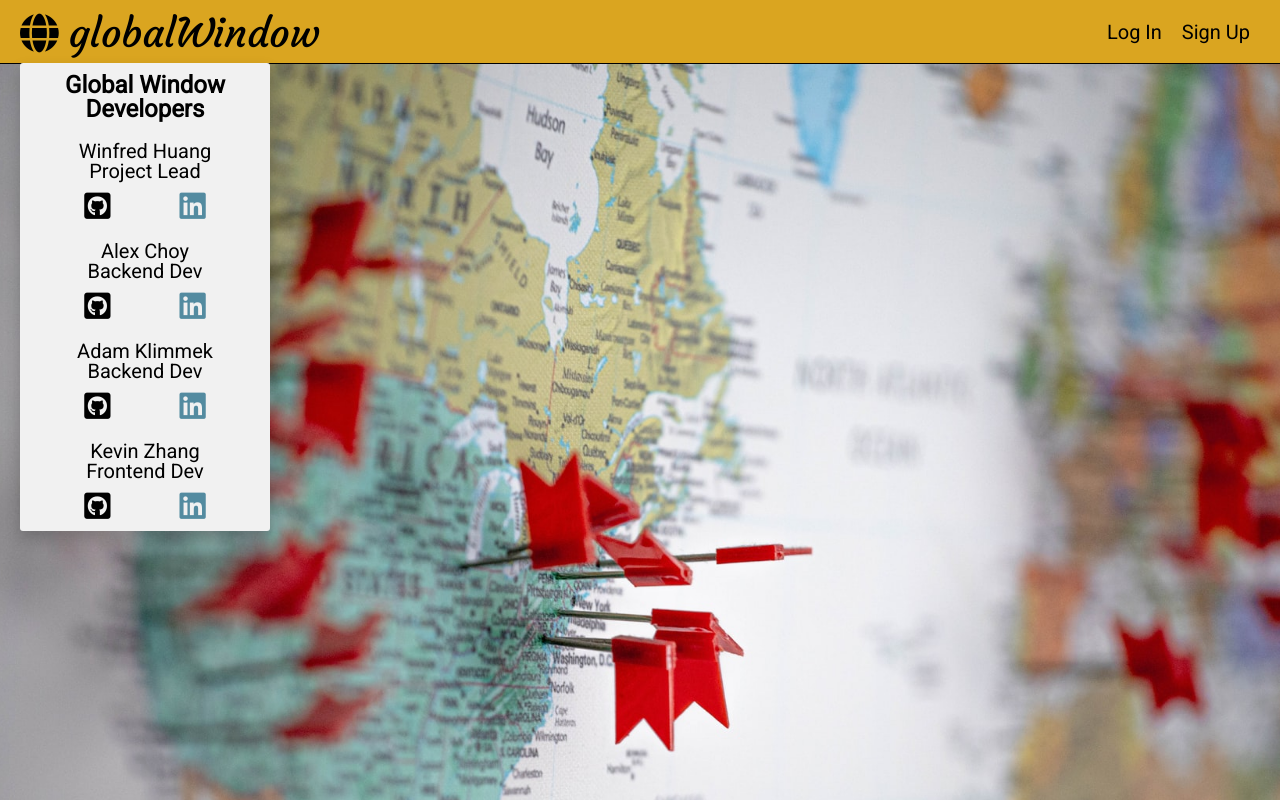
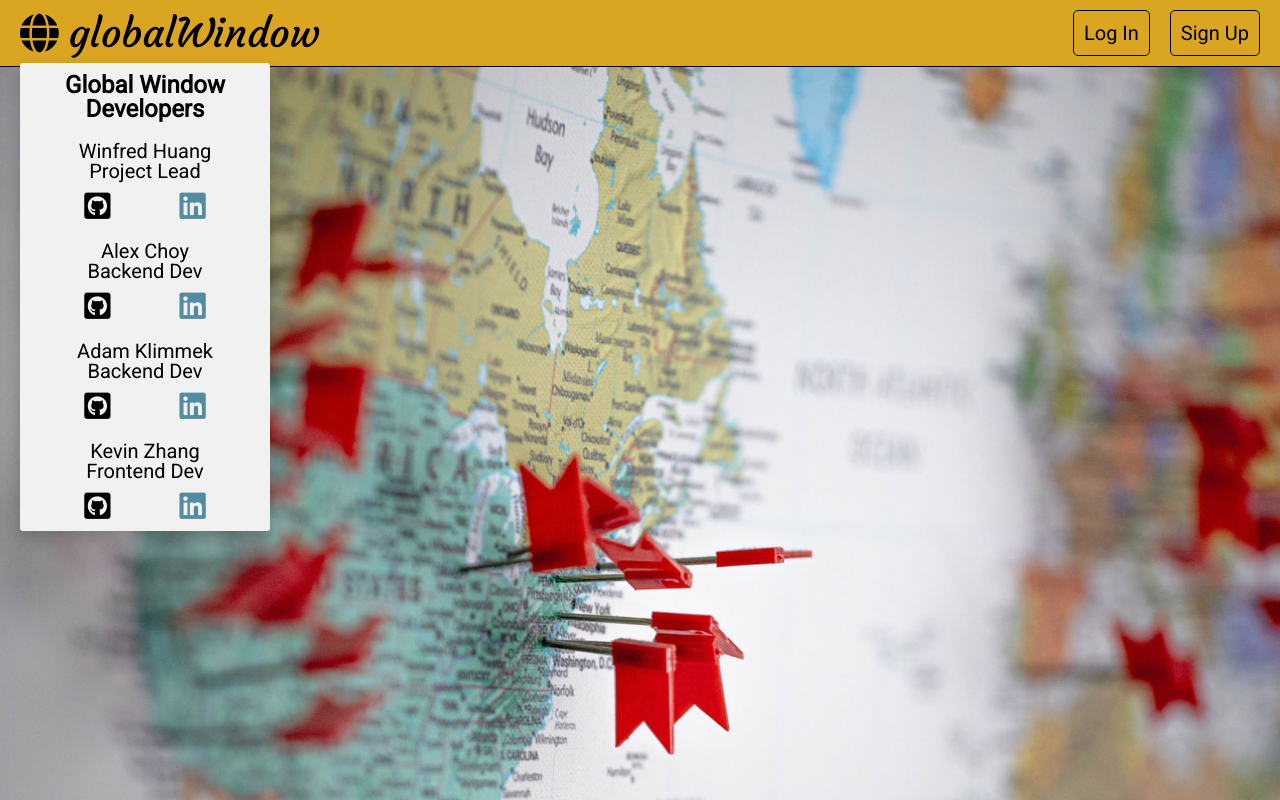
Before and after one commit to winterfreddy/Global-Window, a React (Create React App) app in the folder frontend/: page / in a window 1280 px wide. Built offline with nearby package versions, Linux system fonts and the light colour scheme; what google-maps-react would draw is missing.

Commit message:
login session button styling

```diff
--- a/frontend/src/stylesheets/navbar.scss
+++ b/frontend/src/stylesheets/navbar.scss
@@ -53,7 +53,6 @@
     border: none;
     background: none;
     padding: 10px;
-    // margin: 10px 10px;
     width: 100%;
     -webkit-user-select: none; /* Safari */
     -moz-user-select: none; /* Firefox */
@@ -64,6 +63,13 @@
 .navbar-signup {
     display: inline-block;
     white-space: nowrap;
+}
+
+.navbar-login,
+.navbar-signup {
+    border: 1px solid black;
+    color: black;
+    margin: 10px 10px;
 }
 
 .navbar-login:hover,
```
